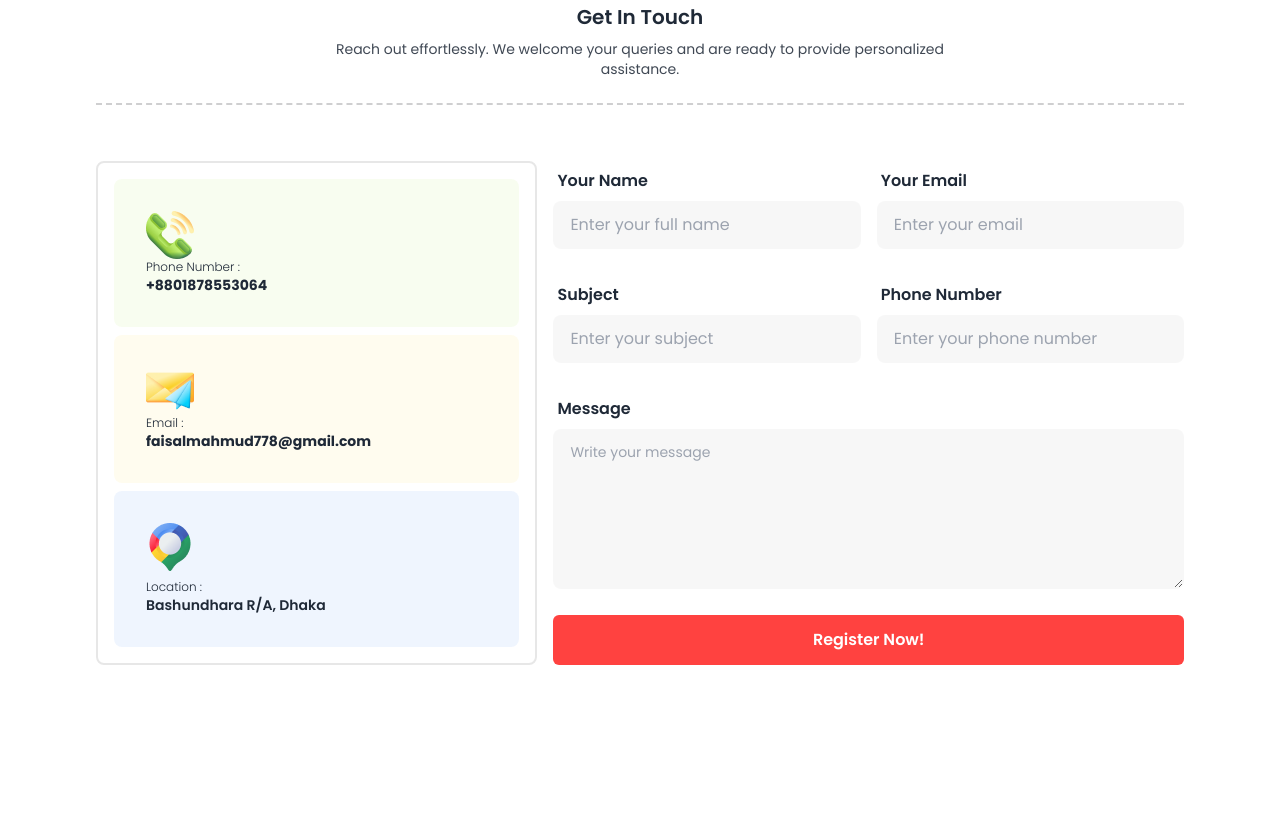
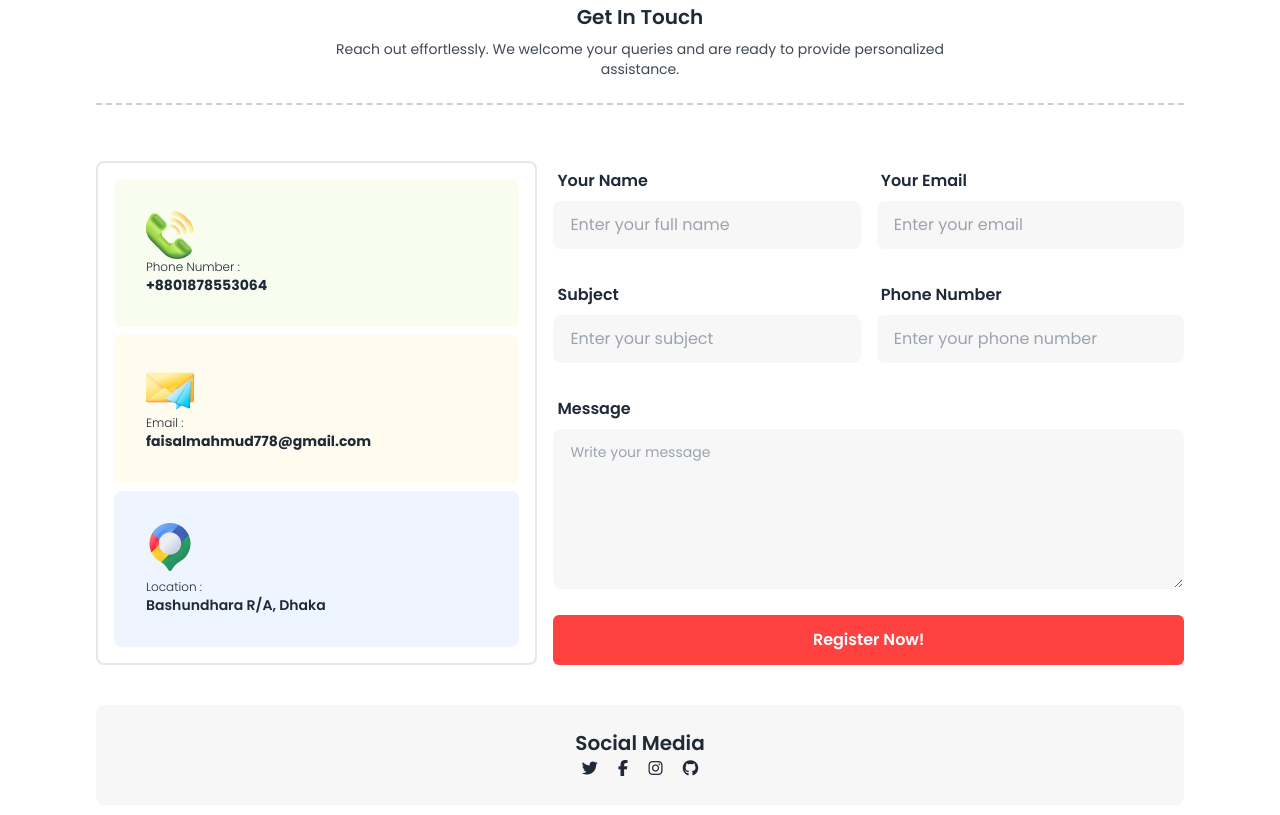
Before and after one commit to Faisal778/Hocktopus, a plain HTML site: page index.html in a window 1280 px wide. Shown: the part 3387-4202 px from the top of the page. Before the commit the page ends 4052 px from the top, so only its background shows below. Drawn offline with nearby package versions, Linux system fonts and the light colour scheme.

Commit message:
social media section added

```diff
--- a/index.html
+++ b/index.html
@@ -514,6 +514,22 @@
                     </div>
                 </div>
             </section>
+            <!-- get in touch section end  -->
+
+            <!-- Social media section start  -->
+            <section>
+                <div class="bg-[#13131808] p-6 text-center mt-10 mb-20 rounded-lg">
+                    <p class="text-xl font-semibold">Social Media</p>
+                    <div class="space-x-4 space-y-3">
+                        <a href="https://twitter.com/fms_faisal778"><i class="fa-brands fa-twitter"></i></a>
+                        <a href="https://www.facebook.com/faisalmahmud778/"><i class="fa-brands fa-facebook-f"></i></a>
+                        <a href="https://www.instagram.com/fms_faisal/"><i class="fa-brands fa-instagram"></i></a>
+                        <a href="https://github.com/Faisal778"><i class="fa-brands fa-github"></i></a>
+                    </div>
+                </div>
+            </section>
+
+            <!-- Social media section end  -->
         </main>
 
         <footer></footer>
```
